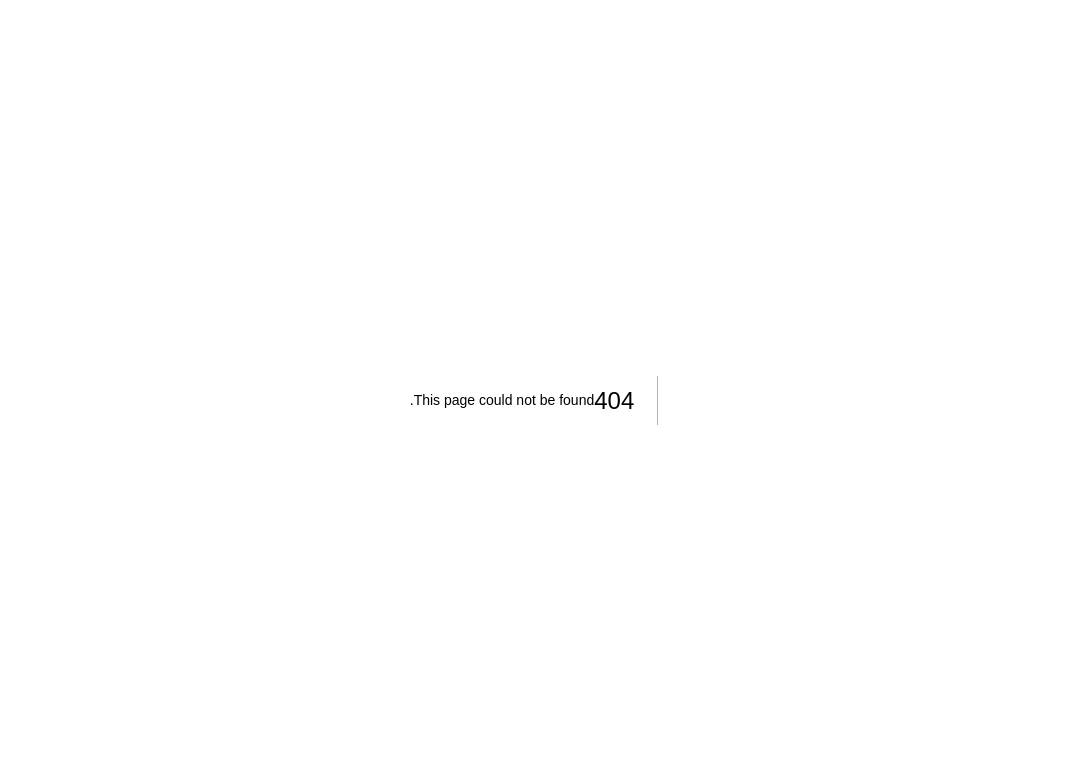
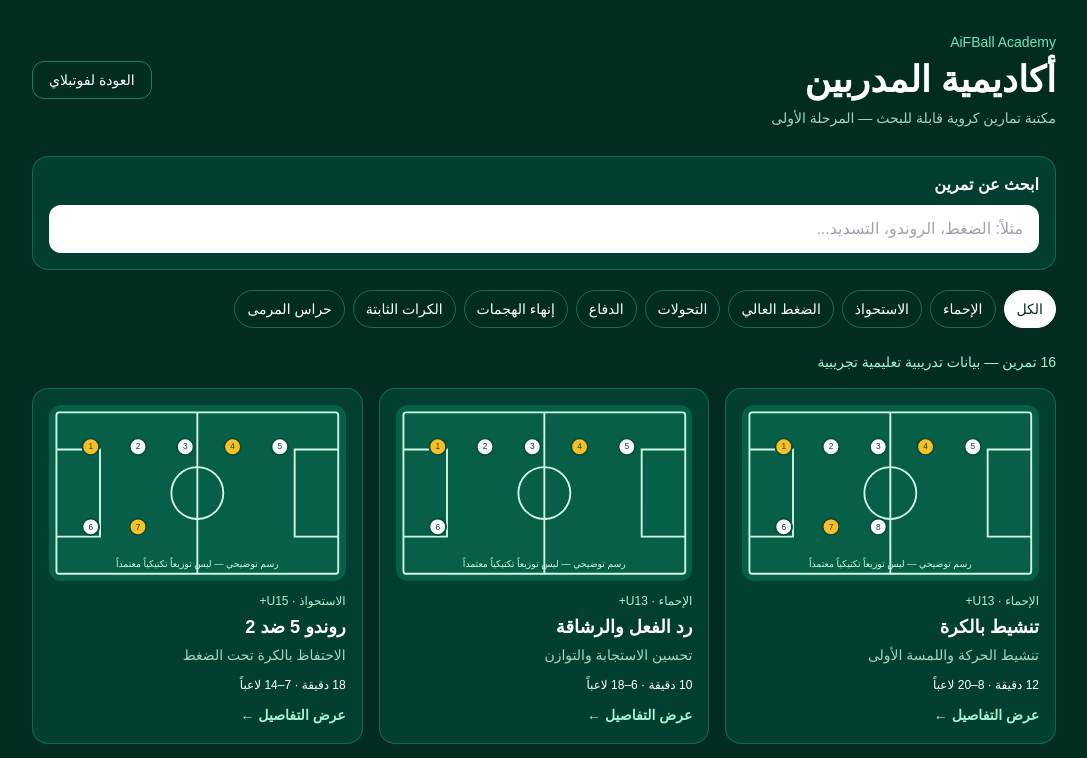
Before and after one commit to ikhl4/aifball, a Next.js app: page /academy in a window 1280 px wide. Before the commit this address had no page. Shown: the top 758 px of the page, without its empty margins (96-1183 px from the left). Built offline with nearby package versions, Linux system fonts and the light colour scheme.

Commit message:
feat(academy): add phase-one app/academy/page.tsx

```diff
--- /dev/null
+++ b/app/academy/page.tsx
@@ -0,0 +1,37 @@
+'use client';
+import React, { useMemo, useState } from 'react';
+import Link from 'next/link';
+import { categories, drills, type Drill } from '../../lib/academy/drills';
+
+function Pitch({ drill }: { drill: Drill }) {
+  const dots = Array.from({length:Math.min(10,drill.minPlayers)},(_,i)=>({x:15+(i%5)*17,y:25+Math.floor(i/5)*48}));
+  return <svg viewBox="0 0 320 190" role="img" aria-label={'رسم تخطيطي توضيحي لتمرين '+drill.title} className="w-full rounded-xl bg-emerald-800">
+    <rect x="8" y="8" width="304" height="174" rx="3" fill="none" stroke="#d1fae5" strokeWidth="2"/>
+    <path d="M160 8V182 M8 48H55V142H8 M312 48H265V142H312" fill="none" stroke="#d1fae5" strokeWidth="2"/>
+    <circle cx="160" cy="95" r="28" fill="none" stroke="#d1fae5" strokeWidth="2"/>
+    {dots.map((d,i)=><g key={i}><circle cx={d.x*3.0} cy={d.y*1.8} r="9" fill={i%3===0?'#fbbf24':'#f8fafc'} stroke="#064e3b" strokeWidth="2"/><text x={d.x*3.0} y={d.y*1.8+3} textAnchor="middle" fontSize="9" fill="#064e3b">{i+1}</text></g>)}
+    <text x="160" y="175" textAnchor="middle" fill="#d1fae5" fontSize="10">رسم توضيحي — ليس توزيعاً تكتيكياً معتمداً</text>
+  </svg>;
+}
+export default function AcademyPage() {
+  const [category,setCategory]=useState('الكل');
+  const [query,setQuery]=useState('');
+  const [selected,setSelected]=useState<Drill|null>(null);
+  const filtered=useMemo(()=>drills.filter(d=>(category==='الكل'||d.category===category)&&[d.title,d.objective,d.category].some(x=>x.includes(query.trim()))),[category,query]);
+  return <main dir="rtl" className="min-h-screen bg-emerald-950 text-white px-4 py-8 sm:px-8" style={{fontFamily:'Cairo, sans-serif'}}>
+    <div className="mx-auto max-w-5xl">
+      <header className="mb-7 flex items-center justify-between gap-4">
+        <div><p className="text-emerald-300 text-sm">AiFBall Academy</p><h1 className="text-2xl sm:text-4xl font-bold mt-2">أكاديمية المدربين</h1><p className="mt-2 text-emerald-100/80 text-sm">مكتبة تمارين كروية قابلة للبحث — المرحلة الأولى</p></div>
+        <Link href="/" className="rounded-xl border border-emerald-400/50 px-4 py-2 text-sm hover:bg-emerald-800">العودة لفوتبلاي</Link>
+      </header>
+      <div className="rounded-2xl border border-emerald-400/30 bg-emerald-900/60 p-4 mb-5">
+        <label htmlFor="drill-search" className="block mb-2 font-bold">ابحث عن تمرين</label>
+        <input id="drill-search" value={query} onChange={e=>setQuery(e.target.value)} placeholder="مثلاً: الضغط، الروندو، التسديد..." className="w-full rounded-xl bg-white text-slate-900 px-4 py-3 outline-none focus:ring-2 focus:ring-emerald-400"/>
+      </div>
+      <div className="flex flex-wrap gap-2 mb-6" aria-label="تصنيفات التمارين">{categories.map(c=><button type="button" key={c} onClick={()=>setCategory(c)} aria-pressed={category===c} className={'rounded-full border px-3 py-2 text-sm '+(category===c?'bg-white text-emerald-950 border-white':'border-emerald-400/40 hover:bg-emerald-800')}>{c}</button>)}</div>
+      <p className="mb-4 text-sm text-emerald-200">{filtered.length} تمرين — بيانات تدريبية تعليمية تجريبية</p>
+      {filtered.length===0?<p className="rounded-xl border p-5">لا توجد تمارين تطابق البحث.</p>:<div className="grid grid-cols-1 gap-4 sm:grid-cols-2 lg:grid-cols-3">{filtered.map(d=><button key={d.id} type="button" onClick={()=>setSelected(d)} className="text-right rounded-2xl border border-emerald-400/30 bg-emerald-900/60 p-4 hover:border-emerald-300 focus-visible:outline focus-visible:outline-2 focus-visible:outline-white"><Pitch drill={d}/><div className="mt-3 text-xs text-emerald-200">{d.category} · {d.age}</div><h2 className="mt-1 text-lg font-bold">{d.title}</h2><p className="mt-1 text-sm text-emerald-100/80">{d.objective}</p><p className="mt-3 text-xs">{d.minutes} دقيقة · {d.minPlayers}–{d.maxPlayers} لاعباً</p><span className="inline-block mt-3 text-sm font-semibold text-emerald-200">عرض التفاصيل ←</span></button>)}</div>}
+      {selected&&<div className="fixed inset-0 z-50 bg-black/80 p-3 sm:p-8 flex items-center justify-center" onClick={()=>setSelected(null)}><section role="dialog" aria-modal="true" aria-labelledby="drill-title" onClick={e=>e.stopPropagation()} className="max-h-[90vh] overflow-y-auto w-full max-w-2xl rounded-2xl border border-emerald-400/40 bg-emerald-950 p-5 sm:p-7"><div className="flex justify-between gap-3 mb-4"><h2 id="drill-title" className="text-xl font-bold">{selected.title}</h2><button type="button" onClick={()=>setSelected(null)} aria-label="إغلاق التفاصيل" className="rounded-lg border px-3 py-1">إغلاق</button></div><Pitch drill={selected}/><p className="mt-4 text-emerald-200">{selected.category} · {selected.age} · {selected.minutes} دقيقة · {selected.minPlayers}–{selected.maxPlayers} لاعباً</p><h3 className="font-bold mt-5">الهدف</h3><p>{selected.objective}</p><h3 className="font-bold mt-4">التجهيز والأدوات</h3><p>{selected.setup}</p><h3 className="font-bold mt-4">طريقة التنفيذ</h3><ol className="list-decimal list-inside space-y-2 mt-2">{selected.steps.map((s,i)=><li key={i}>{s}</li>)}</ol><h3 className="font-bold mt-4">توجيهات المدرب</h3><ul className="list-disc list-inside">{selected.tips.map((t,i)=><li key={i}>{t}</li>)}</ul><h3 className="font-bold mt-4">تطوير التمرين</h3><p>{selected.progression}</p><p className="text-xs text-emerald-300 mt-5">الرسم تخطيطي عام للتوضيح، وليس توزيعاً دقيقاً للاعبين في التمرين.</p></section></div>}
+    </div>
+  </main>;
+}
```
